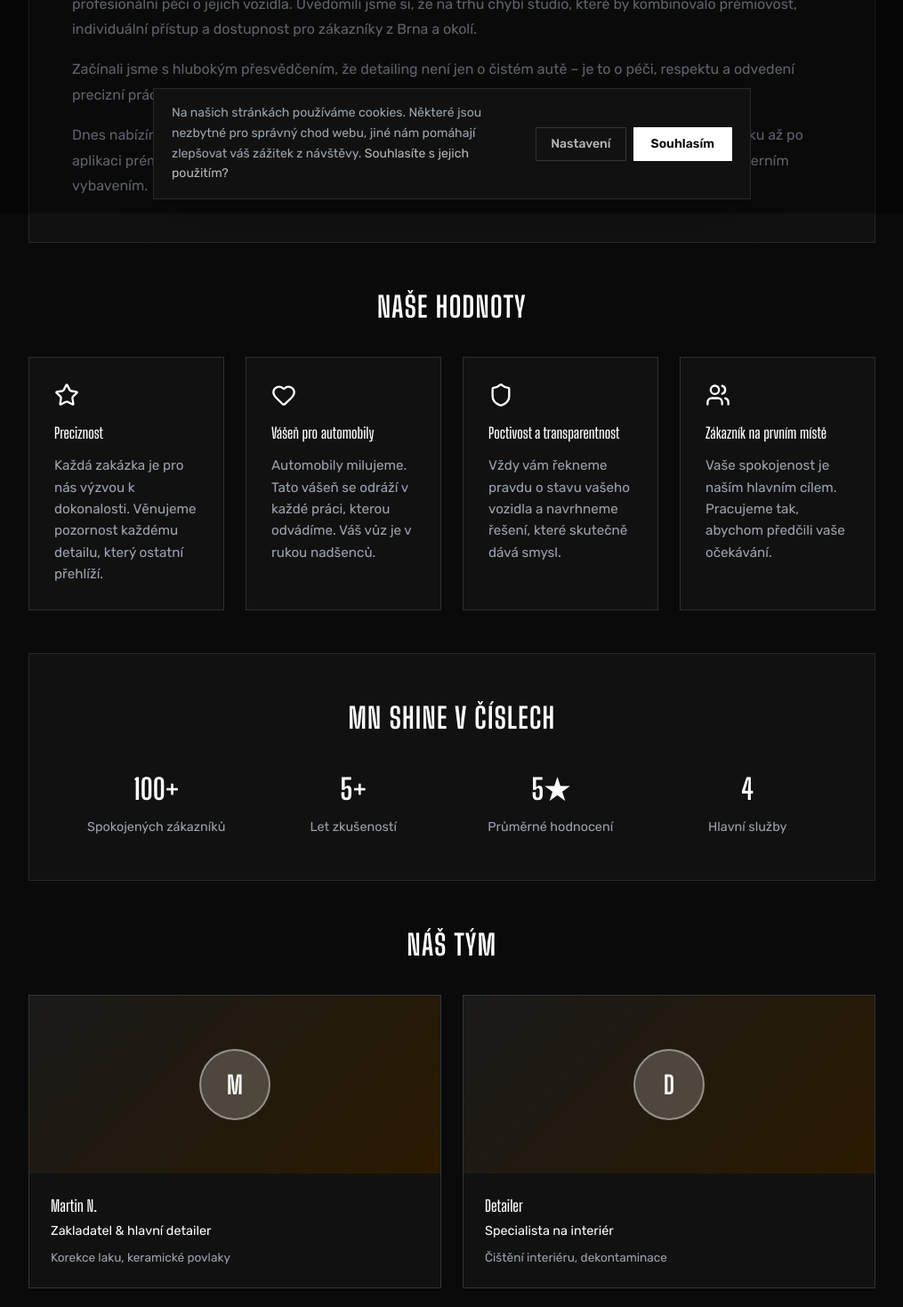
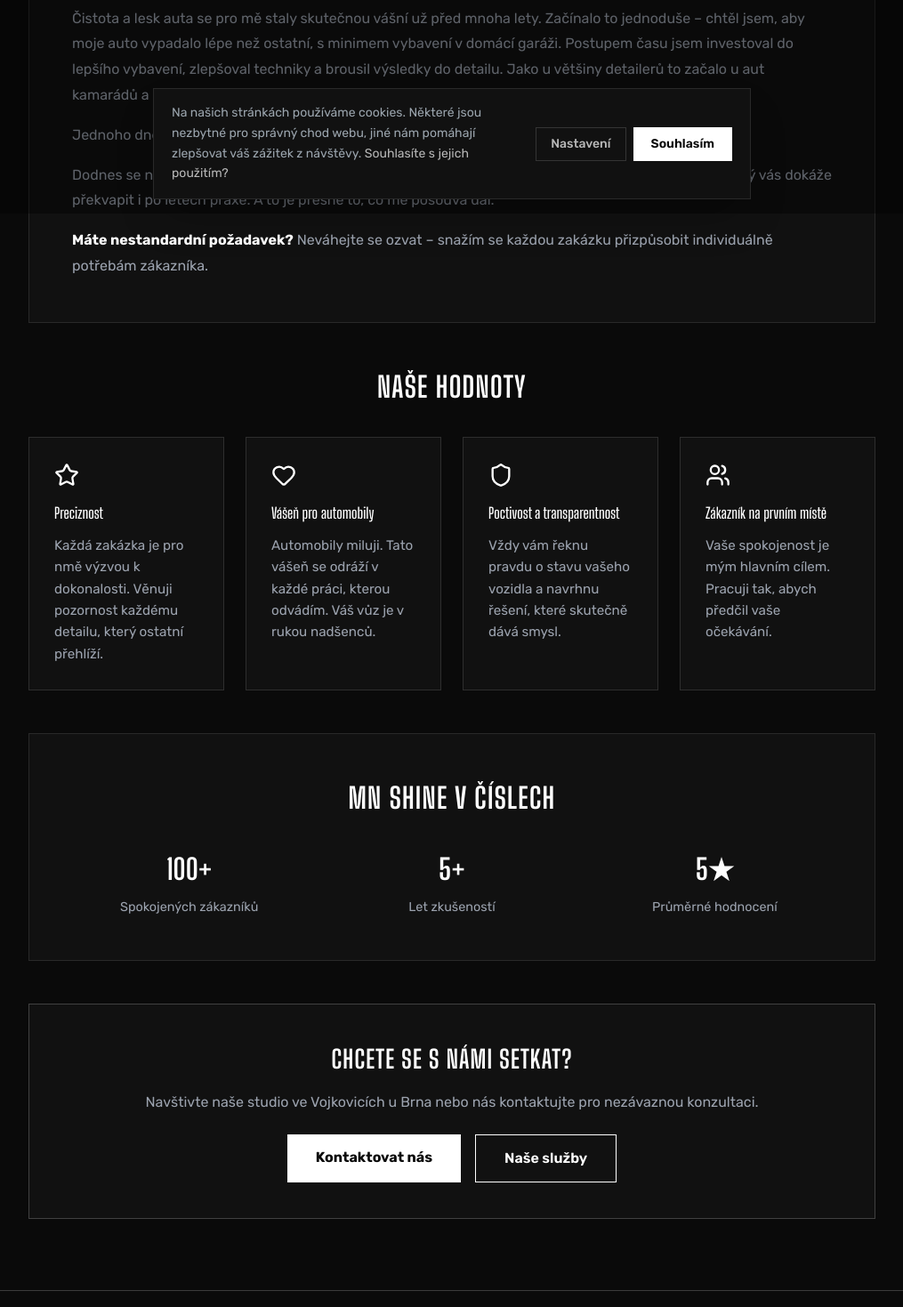
Before and after one commit to MarekSmooth/MN-Shine, a Next.js app: page /o-nas in a window 1280 px wide. Shown: the part 560-2029 px from the top of the page at 89% size, without its empty margins (132-1147 px from the left). Built offline with nearby package versions, Linux system fonts and the light colour scheme.

Commit message:
Section about us updated

```diff
--- a/src/app/o-nas/page.tsx
+++ b/src/app/o-nas/page.tsx
@@ -21,22 +21,22 @@
   {
     icon: <Star size={28} />,
     title: 'Preciznost',
-    description: 'Každá zakázka je pro nás výzvou k dokonalosti. Věnujeme pozornost každému detailu, který ostatní přehlíží.',
+    description: 'Každá zakázka je pro nmě výzvou k dokonalosti. Věnuji pozornost každému detailu, který ostatní přehlíží.',
   },
   {
     icon: <Heart size={28} />,
     title: 'Vášeň pro automobily',
-    description: 'Automobily milujeme. Tato vášeň se odráží v každé práci, kterou odvádíme. Váš vůz je v rukou nadšenců.',
+    description: 'Automobily miluji. Tato vášeň se odráží v každé práci, kterou odvádím. Váš vůz je v rukou nadšenců.',
   },
   {
     icon: <Shield size={28} />,
     title: 'Poctivost a transparentnost',
-    description: 'Vždy vám řekneme pravdu o stavu vašeho vozidla a navrhneme řešení, které skutečně dává smysl.',
+    description: 'Vždy vám řeknu pravdu o stavu vašeho vozidla a navrhnu řešení, které skutečně dává smysl.',
   },
   {
     icon: <Users size={28} />,
     title: 'Zákazník na prvním místě',
-    description: 'Vaše spokojenost je naším hlavním cílem. Pracujeme tak, abychom předčili vaše očekávání.',
+    description: 'Vaše spokojenost je mým hlavním cílem. Pracuji tak, abych předčil vaše očekávání.',
   },
 ];
 
@@ -47,7 +47,7 @@
 
         {/* Hero */}
         <div style={{ textAlign: 'center', marginBottom: '4rem' }}>
-          <div style={{ color: '#FFFFFF', fontSize: '0.85rem', letterSpacing: '0.1em', textTransform: 'uppercase', marginBottom: '1rem' }}>Náš příběh</div>
+          <div style={{ color: '#FFFFFF', fontSize: '0.85rem', letterSpacing: '0.1em', textTransform: 'uppercase', marginBottom: '1rem' }}>Můj příběh</div>
           <h1 style={{ fontFamily: "'Big Shoulders Display', sans-serif", fontSize: 'clamp(2.5rem, 5vw, 4rem)', color: '#FFFFFF', marginBottom: '1.5rem', fontWeight: 800, textTransform: 'uppercase', letterSpacing: '0.02em' }}>
             O MN Shine Detailing
           </h1>
@@ -58,15 +58,21 @@
 
         {/* Story */}
           <section className="card-responsive-padding" style={{ backgroundColor: '#111111', borderRadius: '0', padding: '3rem', marginBottom: '3rem', border: '1px solid rgba(255,255,255,0.1)' }}>
-          <h2 style={{ fontFamily: "'Big Shoulders Display', sans-serif", fontSize: '2rem', color: '#FFFFFF', marginBottom: '1.5rem', fontWeight: 700, textTransform: 'uppercase', letterSpacing: '0.04em' }}>Náš příběh</h2>
+          <h2 style={{ fontFamily: "'Big Shoulders Display', sans-serif", fontSize: '2rem', color: '#FFFFFF', marginBottom: '1.5rem', fontWeight: 700, textTransform: 'uppercase', letterSpacing: '0.04em' }}>Můj příběh</h2>
           <p style={{ color: '#9CA3AF', lineHeight: 1.8, marginBottom: '1rem' }}>
-            MN Shine Detailing vzniklo z lásky k automobilům a touhy poskytnout zákazníkům v Jihomoravském kraji skutečně profesionální péči o jejich vozidla. Uvědomili jsme si, že na trhu chybí studio, které by kombinovalo prémiovost, individuální přístup a dostupnost pro zákazníky z Brna a okolí.
+            Dobrý den, rád bych se vám krátce představil – a hlavně poděkoval, že zvažujete svěřit péči o vaše auto právě mně.
           </p>
           <p style={{ color: '#9CA3AF', lineHeight: 1.8, marginBottom: '1rem' }}>
-            Začínali jsme s hlubokým přesvědčením, že detailing není jen o čistém autě – je to o péči, respektu a odvedení precizní práce. Každé vozidlo, které k nám přijede, tratujeme jako by bylo naše vlastní.
+            Čistota a lesk auta se pro mě staly skutečnou vášní už před mnoha lety. Začínalo to jednoduše – chtěl jsem, aby moje auto vypadalo lépe než ostatní, s minimem vybavení v domácí garáži. Postupem času jsem investoval do lepšího vybavení, zlepšoval techniky a brousil výsledky do detailu. Jako u většiny detailerů to začalo u aut kamarádů a rodiny.
+          </p>
+          <p style={{ color: '#9CA3AF', lineHeight: 1.8, marginBottom: '1rem' }}>
+            Jednoho dne jsem si uvědomil, že tahle vášeň by mohla být i živobytím. <strong style={{ color: '#FFFFFF' }}>A tak jsem se do toho pustil.</strong>
+          </p>
+          <p style={{ color: '#9CA3AF', lineHeight: 1.8, marginBottom: '1rem' }}>
+            Dodnes se neustále zdokonaluji a sleduji nové technologie a postupy – péče o lak a interiér je obor, který vás dokáže překvapit i po letech praxe. A to je přesně to, co mě posouvá dál.
           </p>
           <p style={{ color: '#9CA3AF', lineHeight: 1.8 }}>
-            Dnes nabízíme komplexní spektrum detailing služeb – od hloubkového čištění interiéru přes renovaci laku až po aplikaci prémiových keramických povlaků. Každou zakázku realizujeme s maximálním nasazením a moderním vybavením.
+            <strong style={{ color: '#FFFFFF' }}>Máte nestandardní požadavek?</strong> Neváhejte se ozvat – snažím se každou zakázku přizpůsobit individuálně potřebám zákazníka.
           </p>
         </section>
 
@@ -96,58 +102,11 @@
             {[
               { value: '100+', label: 'Spokojených zákazníků' },
               { value: '5+', label: 'Let zkušeností' },
-              { value: '5★', label: 'Průměrné hodnocení' },
-              { value: '4', label: 'Hlavní služby' },
+              { value: '5★', label: 'Průměrné hodnocení' }
             ].map(stat => (
               <div key={stat.label}>
                 <div style={{ color: '#FFFFFF', fontSize: '2rem', fontWeight: 700, fontFamily: "'Big Shoulders Display', sans-serif", marginBottom: '0.5rem' }}>{stat.value}</div>
                 <div style={{ color: '#9CA3AF', fontSize: '0.9rem' }}>{stat.label}</div>
-              </div>
-            ))}
-          </div>
-        </section>
-
-        {/* Team placeholder */}
-        <section style={{ marginBottom: '3rem' }}>
-          <h2 style={{ fontFamily: "'Big Shoulders Display', sans-serif", fontSize: '2rem', color: '#FFFFFF', textAlign: 'center', marginBottom: '2rem', fontWeight: 700, textTransform: 'uppercase', letterSpacing: '0.04em' }}>Náš tým</h2>
-          <div style={{ display: 'grid', gridTemplateColumns: 'repeat(auto-fit, minmax(240px, 1fr))', gap: '1.5rem' }}>
-            {[
-              { name: 'Martin N.', role: 'Zakladatel & hlavní detailer', spec: 'Korekce laku, keramické povlaky' },
-              { name: 'Detailer', role: 'Specialista na interiér', spec: 'Čištění interiéru, dekontaminace' },
-            ].map(member => (
-              <div key={member.name} style={{
-                backgroundColor: '#111111',
-                border: '1px solid rgba(255,255,255,0.15)',
-                borderRadius: '0',
-                overflow: 'hidden',
-              }}>
-                <div style={{
-                  height: '200px',
-                  background: 'linear-gradient(135deg, #1a1a1a 0%, #2a1a00 100%)',
-                  display: 'flex',
-                  alignItems: 'center',
-                  justifyContent: 'center',
-                }}>
-                  <div style={{
-                    width: '80px',
-                    height: '80px',
-                    borderRadius: '50%',
-                    backgroundColor: 'rgba(255,255,255,0.2)',
-                    border: '2px solid rgba(255,255,255,0.4)',
-                    display: 'flex',
-                    alignItems: 'center',
-                    justifyContent: 'center',
-                  }}>
-                    <span style={{ color: '#FFFFFF', fontSize: '1.75rem', fontFamily: "'Big Shoulders Display', sans-serif", fontWeight: 700 }}>
-                      {member.name[0]}
-                    </span>
-                  </div>
-                </div>
-                <div style={{ padding: '1.5rem' }}>
-                  <h3 style={{ fontFamily: "'Big Shoulders Display', sans-serif", color: '#FFFFFF', fontWeight: 600, marginBottom: '0.25rem', fontSize: '1.1rem' }}>{member.name}</h3>
-                  <p style={{ color: '#FFFFFF', fontSize: '0.9rem', margin: '0 0 0.5rem' }}>{member.role}</p>
-                  <p style={{ color: '#9CA3AF', fontSize: '0.85rem', margin: 0 }}>{member.spec}</p>
-                </div>
               </div>
             ))}
           </div>
--- a/src/components/sections/WhyDetailing.tsx
+++ b/src/components/sections/WhyDetailing.tsx
@@ -135,7 +135,7 @@
                     <h3 style={{
                       color: '#FFFFFF',
                       fontFamily: "'Big Shoulders Display', sans-serif",
-                      fontSize: '1.05rem',
+                      fontSize: '1.4rem',
                       fontWeight: 600,
                       letterSpacing: '0.08em',
                       textTransform: 'uppercase',
--- a/src/components/sections/WhyUs.tsx
+++ b/src/components/sections/WhyUs.tsx
@@ -149,7 +149,7 @@
                   <h3 style={{
                     color: '#FFFFFF',
                     fontFamily: "'Big Shoulders Display', sans-serif",
-                    fontSize: '1.05rem',
+                    fontSize: '1.4rem',
                     fontWeight: 600,
                     letterSpacing: '0.08em',
                     textTransform: 'uppercase',
```
